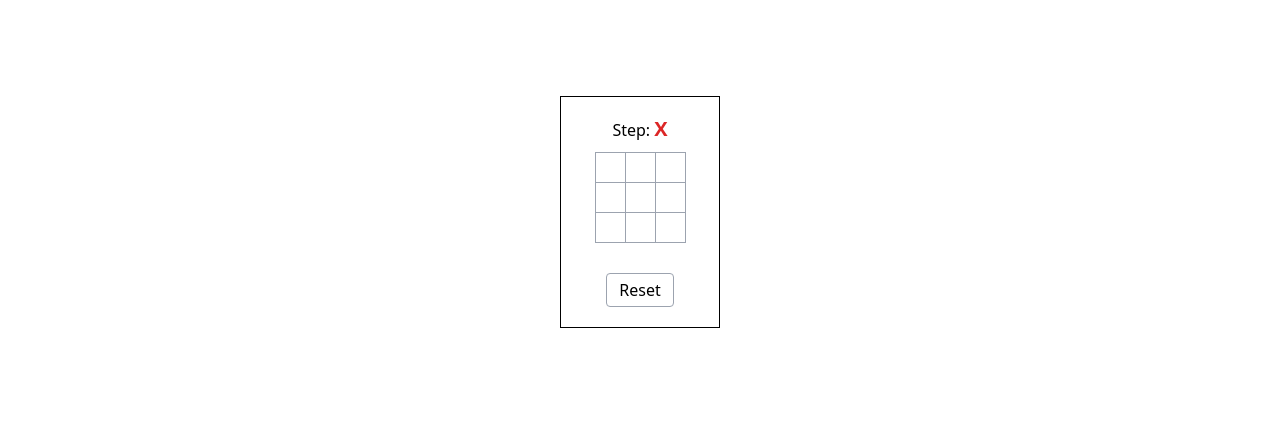
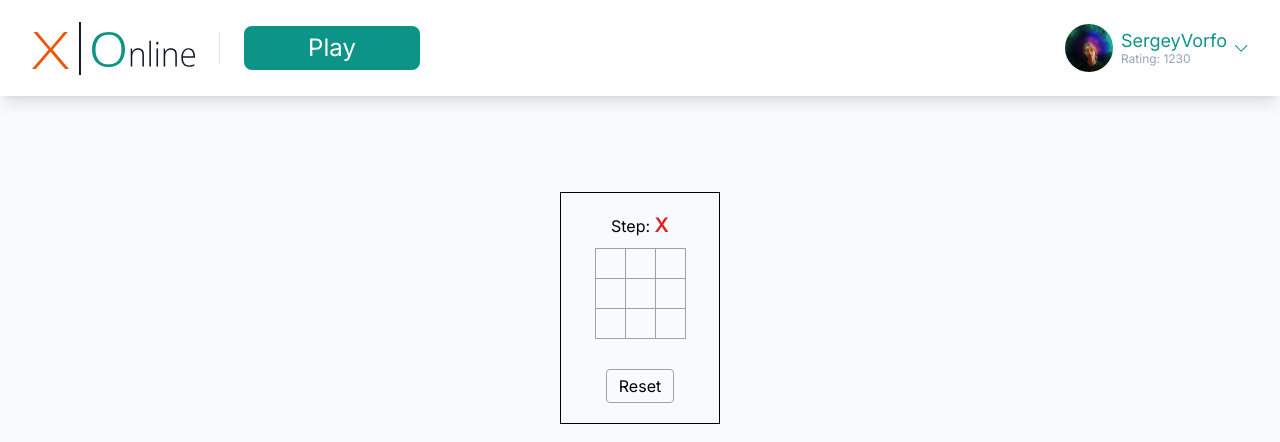
Before and after one commit to Sergei-Vorfolomeev/tic-tac-toe-game, a Next.js app: page / in a window 1280 px wide. Shown: the top 442 px of the page. Built offline with nearby package versions, Linux system fonts and the light colour scheme.

Commit message:
made header layout

```diff
--- /dev/null
+++ b/components/header/header.tsx
@@ -0,0 +1,45 @@
+import * as React from "react";
+import Image from "next/image";
+
+const logo = require("./logo.svg") as string;
+const avatar = require("./avatar.png") as string;
+
+export const Header = () => {
+  return (
+    <header className="flex items-center bg-white h-24 px-8 shadow-lg">
+      <Image src={logo} alt={"logo"} />
+      <div className="w-px h-8 bg-slate-200 mx-6" />
+      <button className="w-44 bg-teal-600 text-white rounded-lg px-5 py-2 text-2xl leading-tight hover:bg-teal-500 transition-colors">
+        Play
+      </button>
+      <button className="ml-auto flex items-center gap-2 text-start text-teal-600 hover:text-teal-500 transition-colors">
+        <Image
+          src={avatar}
+          alt="avatar"
+          className="rounded-full"
+          width="48"
+          heigth="48"
+          unoptimized
+        />
+        <div>
+          <div className="text-lg leading-tight">SergeyVorfo</div>
+          <div className="text-slate-400 text-xs leading-tight">
+            Rating: 1230
+          </div>
+        </div>
+        <svg
+          width="13"
+          height="7"
+          viewBox="0 0 13 7"
+          fill="none"
+          xmlns="http://www.w3.org/2000/svg"
+        >
+          <path
+            d="M6.18753 6.75003C6.04368 6.75003 5.89968 6.69505 5.78985 6.58522L0.164848 0.960222C-0.0549492 0.740426 -0.0549492 0.384504 0.164848 0.164848C0.384645 -0.0548086 0.740566 -0.0549492 0.960222 0.164848L6.18753 5.39216L11.4148 0.164848C11.6346 -0.0549492 11.9906 -0.0549492 12.2102 0.164848C12.4299 0.384645 12.43 0.740566 12.2102 0.960222L6.58522 6.58522C6.47539 6.69505 6.33139 6.75003 6.18753 6.75003Z"
+            fill="currentColor"
+          />
+        </svg>
+      </button>
+    </header>
+  );
+};
--- /dev/null
+++ b/components/header/index.ts
@@ -0,0 +1 @@
+export { Header } from "./header";
--- a/declaration.d.ts
+++ /dev/null
@@ -1,4 +0,0 @@
-declare module "*.scss" {
-  const content: Record<string, string>;
-  export default content;
-}
--- a/pages/_app.tsx
+++ b/pages/_app.tsx
@@ -1,10 +1,16 @@
 import Head from "next/head";
 import type { AppProps } from "next/app";
 import "../styles/global.css";
+import { Inter } from "next/font/google";
+
+const inter = Inter({
+  subsets: ["latin"],
+  display: "swap",
+});
 
 export default function MyApp({ Component, pageProps }: AppProps) {
   return (
-    <div>
+    <div lang="en" className={inter.className}>
       <Head>
         <meta charSet="utf-8" />
         <meta name="viewport" content="width=device-width, initial-scale=1" />
--- a/pages/index.tsx
+++ b/pages/index.tsx
@@ -1,8 +1,10 @@
 import { Game } from "../components/game";
+import { Header } from "../components/header";
 
 export default function HomePage() {
   return (
-    <div>
+    <div className="bg-slate-50 min-h-screen">
+      <Header />
       <Game />
     </div>
   );
--- a/tailwind.config.js
+++ b/tailwind.config.js
@@ -9,7 +9,11 @@ module.exports = {
     "./src/**/*.{js,ts,jsx,tsx,mdx}",
   ],
   theme: {
-    extend: {},
+    extend: {
+      lineHeight: {
+        tight: "1.2",
+      },
+    },
   },
   plugins: [],
 };
```
Also changed, not shown: tsconfig.json (+13 -3 lines), components/header/avatar.png (added), components/header/logo.svg (added), declarations.d.ts (added).
